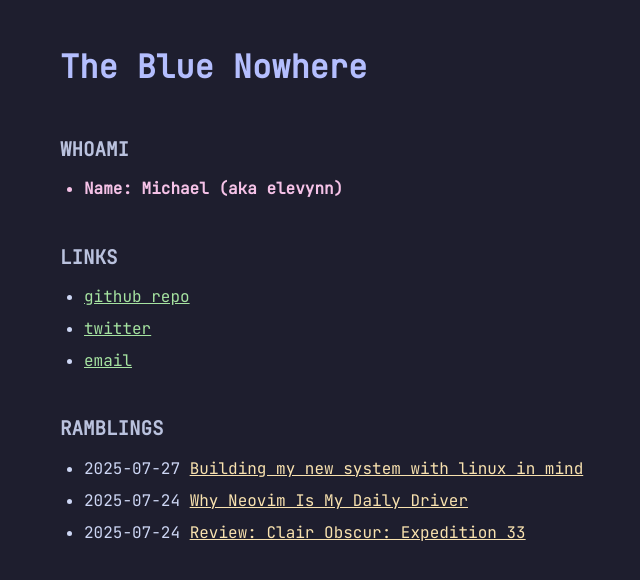
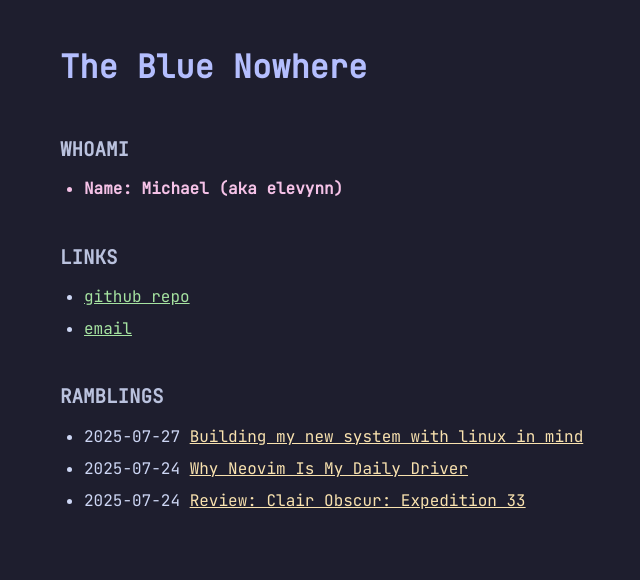
Before and after one commit to thebluenowhere/thebluenowhere.github.io, a Jekyll site: the page built from index.html, in a window 1280 px wide. Shown: the top 580 px of the page, without its empty margins (220-860 px from the left). Built offline with Jekyll 4.4.1, drawn with Linux system fonts in a browser that asks for light colours.

Commit message:
deleted twitter, so removing link

```diff
--- a/index.html
+++ b/index.html
@@ -30,7 +30,6 @@
         <h2>links</h2>
         <ul>
           <li><a href="https://github.com/thebluenowhere">github repo</a></li>
-          <li><a href="https://x.com/elevensghost">twitter</a></li>
           <li><a href="mailto:thebluenowhere@protonmail.com">email</a></li>
         </ul>
       </section>
```
